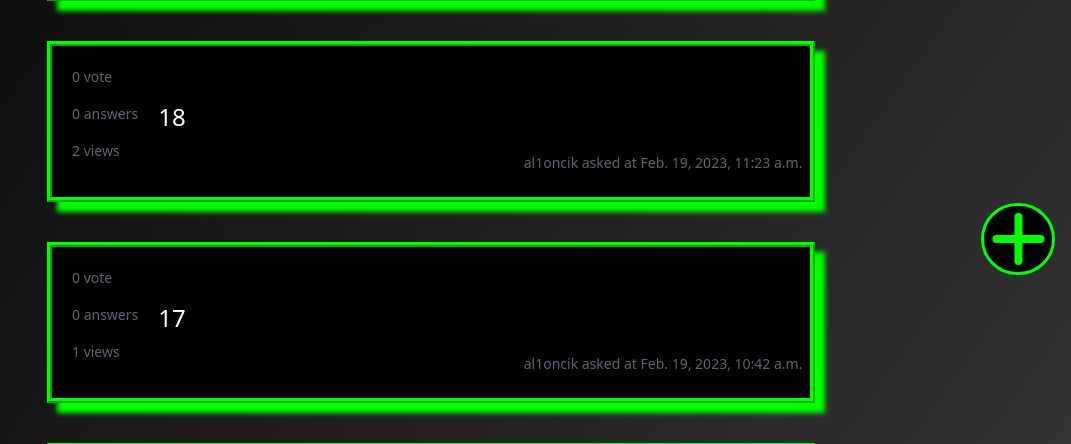
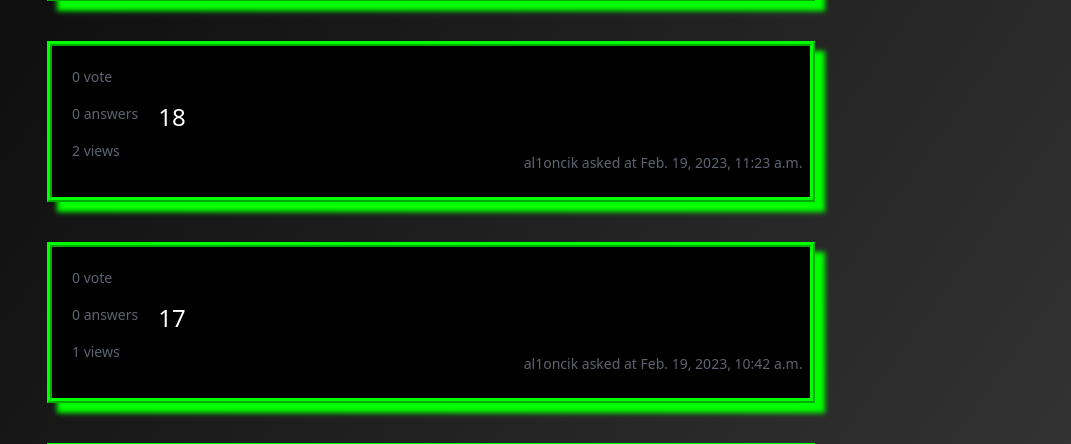
Before and after one commit to al1oncik/alprogu, a Django app: page / in a window 1280 px wide. Shown: the part 477-921 px from the top of the page, without its empty margins (209-1280 px from the left). Run offline with Django 4.2, Linux system fonts and the light colour scheme; data comes from the database, SQL or seed files in the repository; both versions use the stored data as it was after the commit.

Commit message:
Create question button bug fixed

```diff
--- a/main/templates/main/index.html
+++ b/main/templates/main/index.html
@@ -12,10 +12,10 @@
 
 {% block content %}
 <main>
-    <button class="create-question-button" onclick="openQuestionCreationForm()">
-                <i class="fa-solid fa-plus"></i>
-    </button>
     {% if user.is_authenticated %}
+        <button class="create-question-button" onclick="openQuestionCreationForm()">
+            <i class="fa-solid fa-plus"></i>
+        </button>
         <form action="{% url 'main:index' %}" method="post" id="create-question-form">
             {% csrf_token %}
             {{ form.title }}
```
Also changed, not shown: db.sqlite3.
